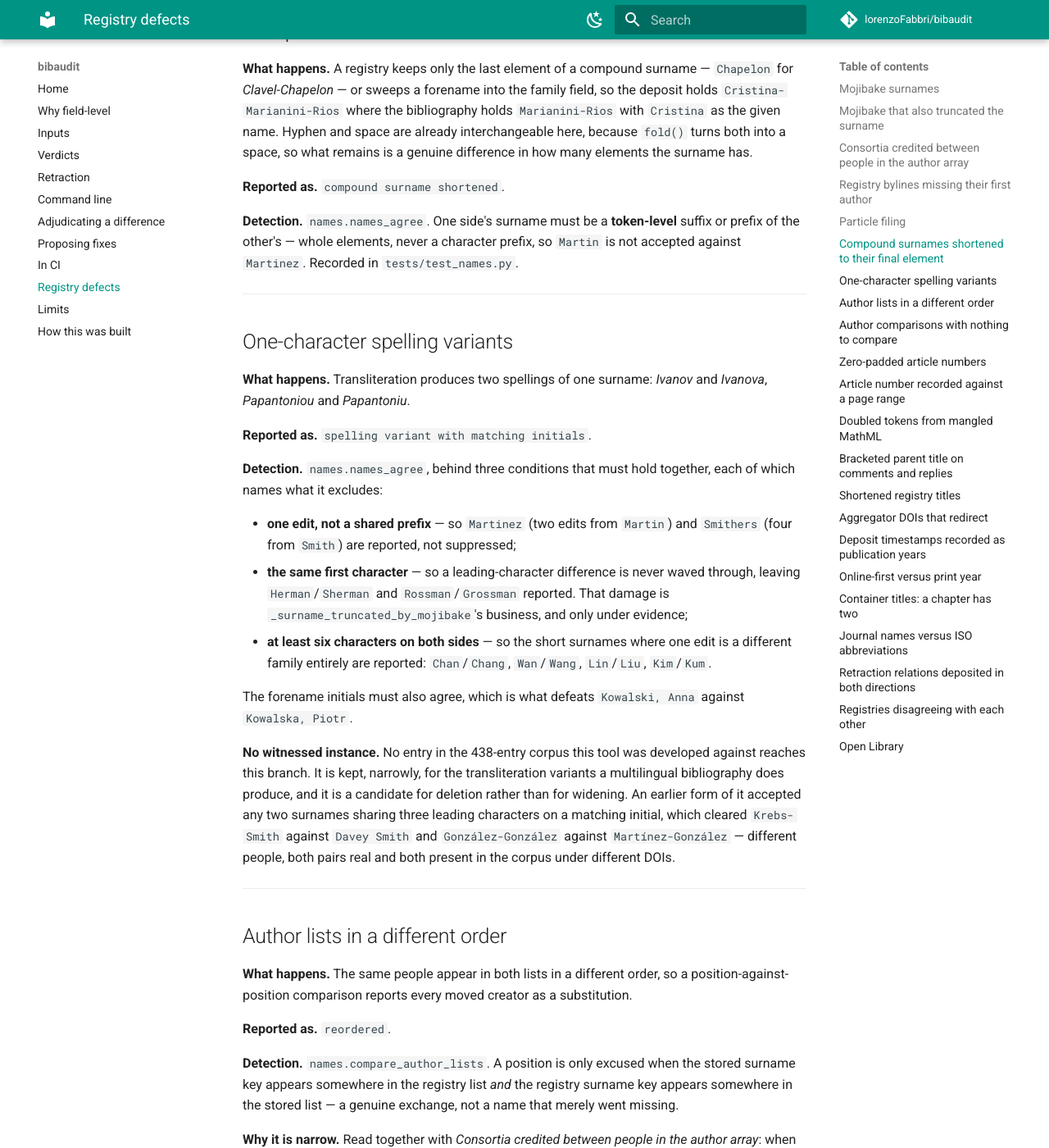
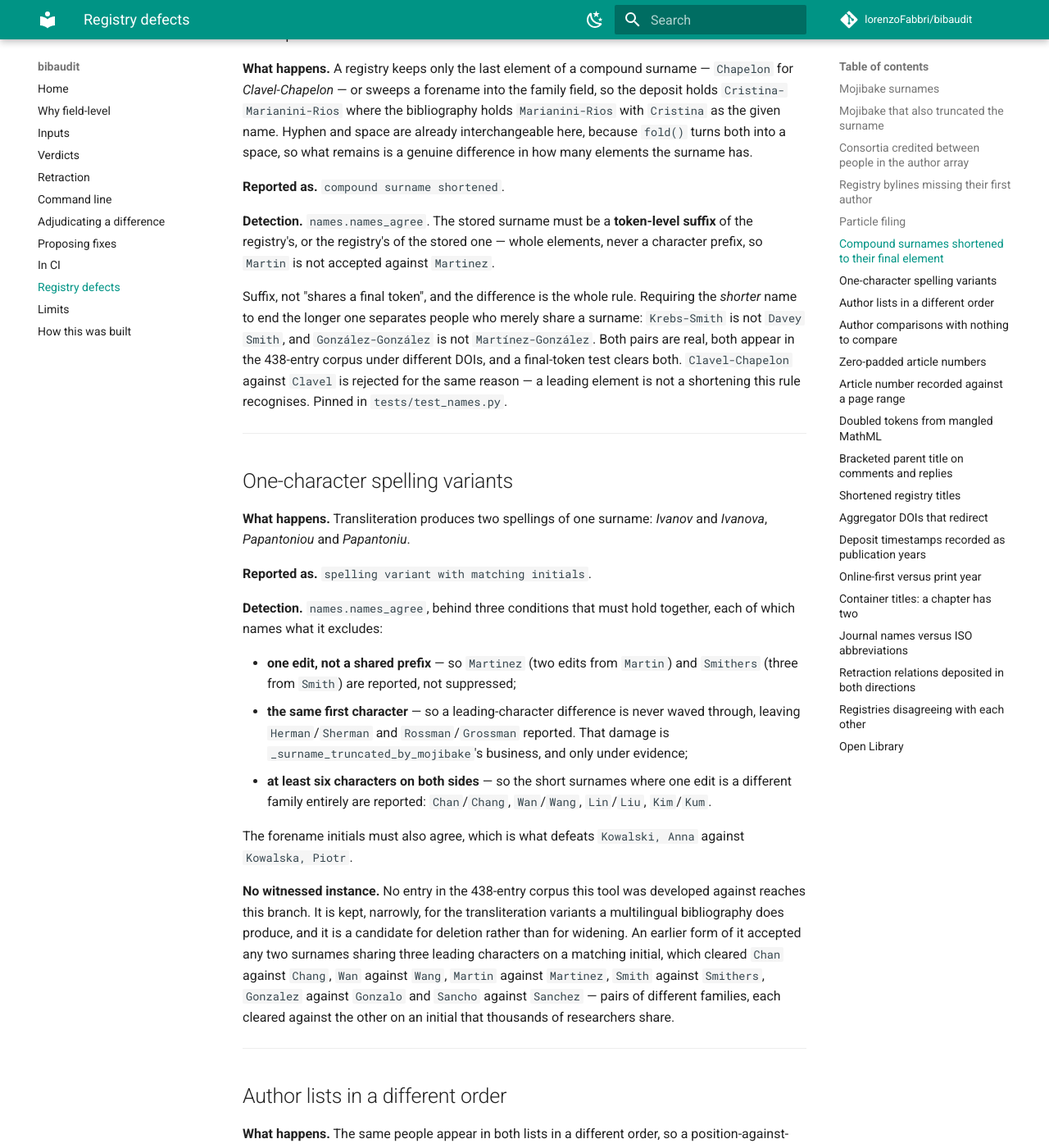
Before and after one commit to lorenzoFabbri/bibaudit, an MkDocs documentation site: the page built from docs/registry-artifacts.md, in a window 1280 px wide and 1400 px high, scrolled down 3706 px. Shown: the whole window at 82% size. Built offline with MkDocs 1.6.1 and Material for MkDocs 9.7.7, drawn with Linux system fonts in a browser that asks for light colours; comment, search, counter and statistics services are not loaded.

Commit message:
Make the author-escape enumeration complete, and correct what the docs claim
The docs test proved every listed reason is written up, but nothing made the
list exhaustive: a reason written as a bare literal at its emission site, or an
existing one reworded there, left `ARTIFACT_REASONS` holding a string the code
no longer produces while the test went on passing. Bind every reason to a
module constant and read the emission sites directly with `ast`, so a literal
that is not in the tuple fails the build.

The comment claiming the tuple was already built from constants was false when
written — ten of its fourteen entries were retyped.

Three errors in the new registry-defect sections, all of which contradicted the
code they document:

- the compound-surname escape accepts a token-level *suffix* only, not "suffix
  or prefix". `Clavel-Chapelon` against `Clavel` is rejected.
- `Krebs-Smith`/`Davey Smith` and `González-González`/`Martínez-González` share
  no leading characters, so the spelling-variant rule's earlier prefix form
  cannot have cleared them. They are the evidence for the suffix requirement and
  now sit in that section; the prefix form's own pairs are named in its place.
- `Smithers` is three edits from `Smith`, not four.

`--mailto` reaches every registry, not only Crossref and NCBI: one HTTP client
is shared and the address goes in its User-Agent. Understating that in SECURITY
is the wrong direction to be wrong in.

Dependabot's `dependency-type: development` never matched, because its uv parser
leaves `[project.optional-dependencies]` entries untyped.

```diff
--- a/docs/registry-artifacts.md
+++ b/docs/registry-artifacts.md
@@ -172,9 +172,17 @@ is a genuine difference in how many elements the surname has.
 
 **Reported as.** `compound surname shortened`.
 
-**Detection.** `names.names_agree`. One side's surname must be a **token-level**
-suffix or prefix of the other's — whole elements, never a character prefix, so
-`Martin` is not accepted against `Martinez`. Recorded in `tests/test_names.py`.
+**Detection.** `names.names_agree`. The stored surname must be a **token-level
+suffix** of the registry's, or the registry's of the stored one — whole elements,
+never a character prefix, so `Martin` is not accepted against `Martinez`.
+
+Suffix, not "shares a final token", and the difference is the whole rule.
+Requiring the *shorter* name to end the longer one separates people who merely
+share a surname: `Krebs-Smith` is not `Davey Smith`, and `González-González` is
+not `Martínez-González`. Both pairs are real, both appear in the 438-entry corpus
+under different DOIs, and a final-token test clears both. `Clavel-Chapelon`
+against `Clavel` is rejected for the same reason — a leading element is not a
+shortening this rule recognises. Pinned in `tests/test_names.py`.
 
 ---
 
@@ -189,7 +197,7 @@ suffix or prefix of the other's — whole elements, never a character prefix, so
 together, each of which names what it excludes:
 
 - **one edit, not a shared prefix** — so `Martinez` (two edits from `Martin`) and
-  `Smithers` (four from `Smith`) are reported, not suppressed;
+  `Smithers` (three from `Smith`) are reported, not suppressed;
 - **the same first character** — so a leading-character difference is never waved
   through, leaving `Herman`/`Sherman` and `Rossman`/`Grossman` reported. That
   damage is `_surname_truncated_by_mojibake`'s business, and only under evidence;
@@ -205,9 +213,10 @@ developed against reaches this branch. It is kept, narrowly, for the
 transliteration variants a multilingual bibliography does produce, and it is a
 candidate for deletion rather than for widening. An earlier form of it accepted
 any two surnames sharing three leading characters on a matching initial, which
-cleared `Krebs-Smith` against `Davey Smith` and `González-González` against
-`Martínez-González` — different people, both pairs real and both present in the
-corpus under different DOIs.
+cleared `Chan` against `Chang`, `Wan` against `Wang`, `Martin` against
+`Martinez`, `Smith` against `Smithers`, `Gonzalez` against `Gonzalo` and `Sancho`
+against `Sanchez` — pairs of different families, each cleared against the other
+on an initial that thousands of researchers share.
 
 ---
 
```
Also changed, not shown: SECURITY.md (+5 -3 lines), 3 other files.
